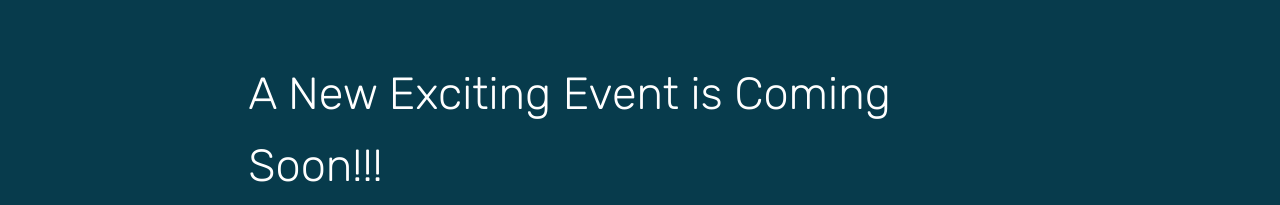
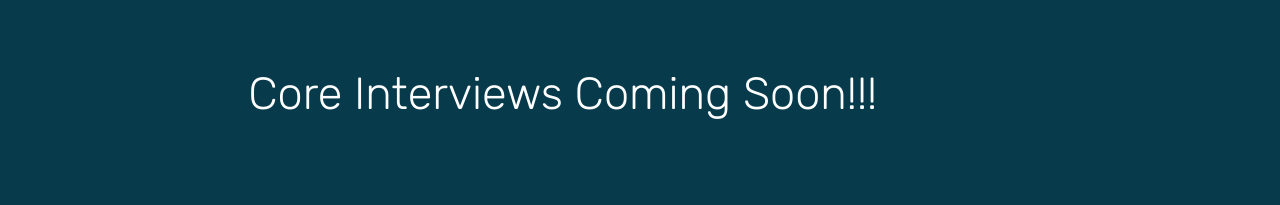
Before and after one commit to redwinner24/redwinner24.github.io, a plain HTML site: page index.html in a window 1280 px wide. Shown: the part 802-1007 px from the top of the page. Drawn offline with nearby package versions, Linux system fonts and the light colour scheme; a script that the page names is missing.

Commit message:
Update index.html

```diff
--- a/index.html
+++ b/index.html
@@ -136,7 +136,7 @@
         <div class="media-container-row">
             <div class="col-10 col-md-8">
                 <div class="media-container-row">
-                    <div class="media-content"> <div class="mbr-text mbr-white mbr-fonts-style display-2">A New Exciting Event is Coming Soon!!!</div>
+                    <div class="media-content"> <div class="mbr-text mbr-white mbr-fonts-style display-2">Core Interviews Coming Soon!!!</div>
                         <div class="mbr-section-text">
                            <!-- <p class="mbr-text mb-0 mbr-fonts-style display-7"><font face="Rajdhani">
                             <br>
```
